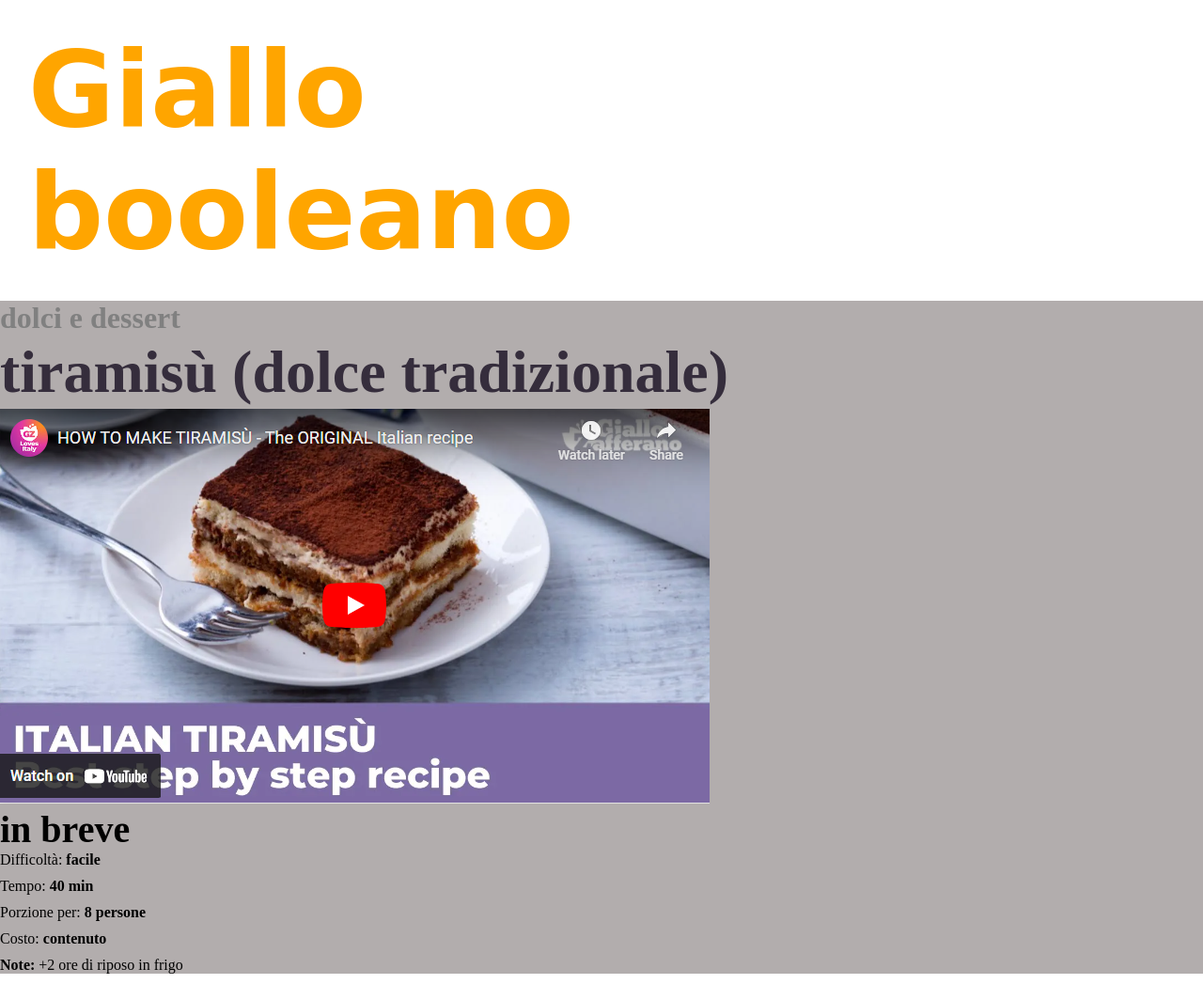
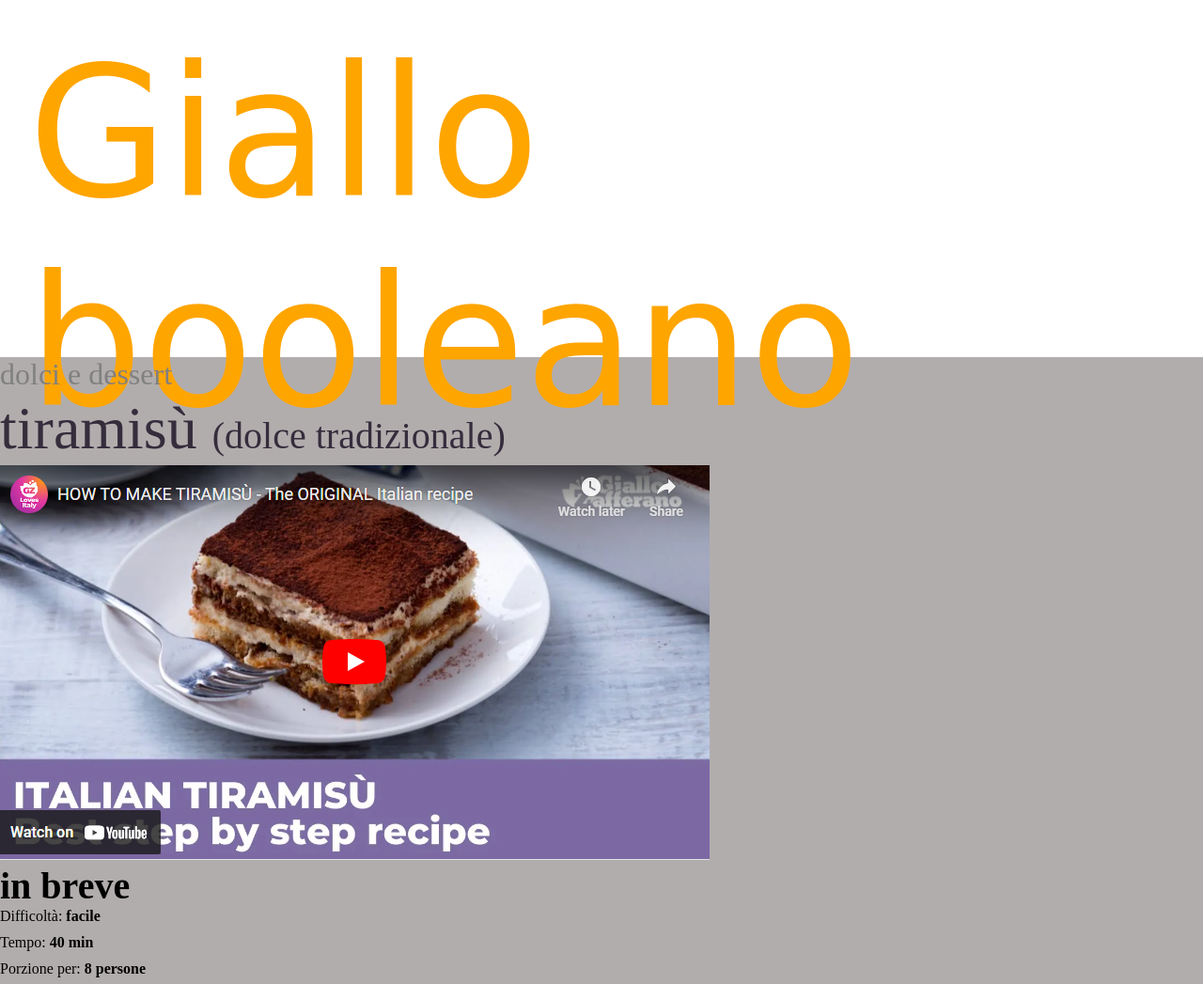
Before and after one commit to martinasartori97/htmlcss-responsive-layout, a plain HTML site: page index.html in a window 1280 px wide. Shown: the top 1047 px of the page at 94% size. Drawn offline with Linux system fonts and the light colour scheme.

Commit message:
add media query

```diff
--- a/css/style.css
+++ b/css/style.css
@@ -74,6 +74,10 @@ li {
     justify-content: space-around;
     padding: 15px;
 }
+.fb, .tw, .ig, .p, .y{
+    width: 50px;
+}
+
 
 .fb {
     color: blue;
@@ -108,6 +112,24 @@ li {
 
 }
 
+.tablet {
+    display: none;
+}
 
 
-@media screen {}
+
+@media screen and (min-width: 768px) {
+    .tablet {
+        display: inline-block;
+    }
+
+    .logo {
+        font-size: 12rem;
+    }
+    .fb, .tw, .ig, .p, .y{
+        width: 100px;
+    }
+
+
+
+}
--- a/index.html
+++ b/index.html
@@ -16,15 +16,15 @@
     <header>
         <section class="header">
             <div>
-                <h1 class="logo">Giallo booleano</h1>
+                <div class="logo">Giallo booleano</div>
             </div>
         </section>
     </header>
     <main>
         <div class="container">
             <div class="row">
-                <h5 class="menu">dolci e dessert</h5>
-                <h1 class="title">tiramisù (dolce tradizionale)</h1>
+                <div class="menu">dolci e dessert</div>
+                <div class="title">tiramisù <span class="tablet">(dolce tradizionale)</span></div>
                 <div class="col-12"> <img class="youtube" src="img\image (10).png" alt=""></div>
             </div>
         </div>
```
